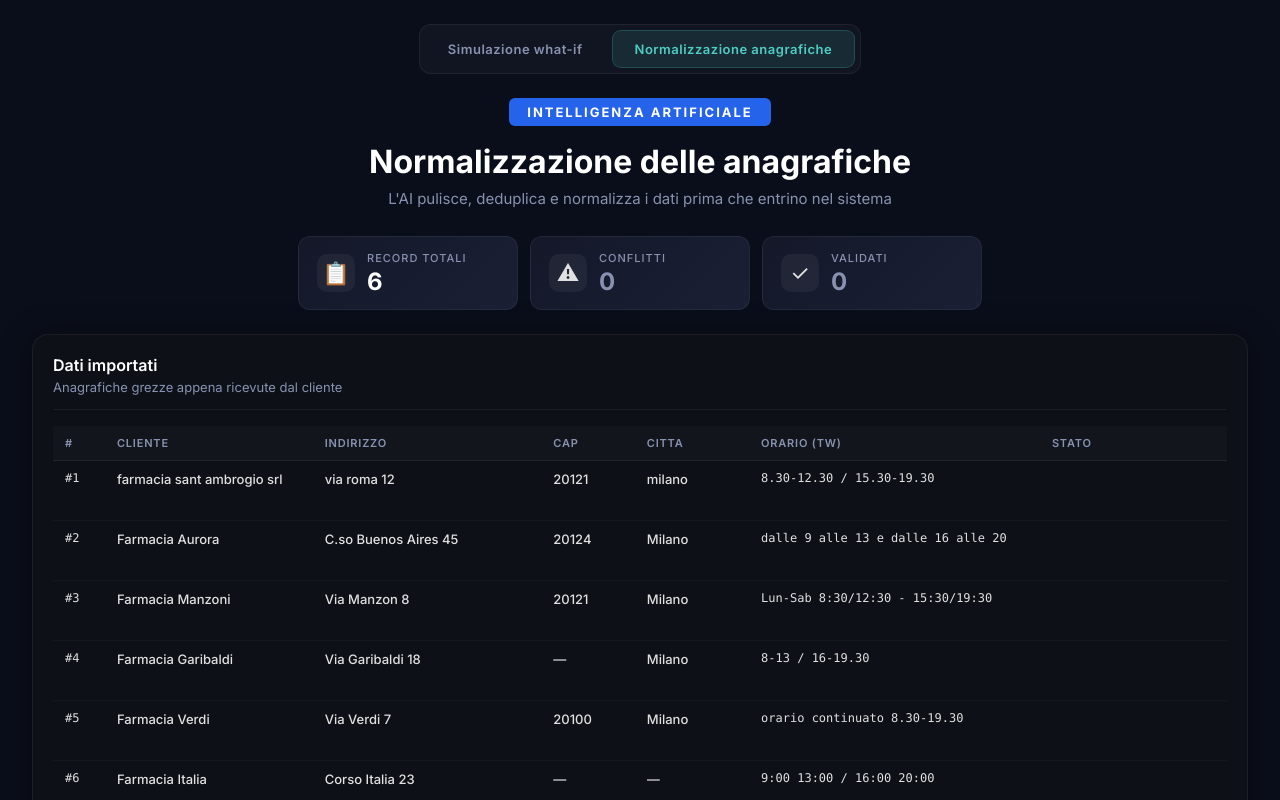
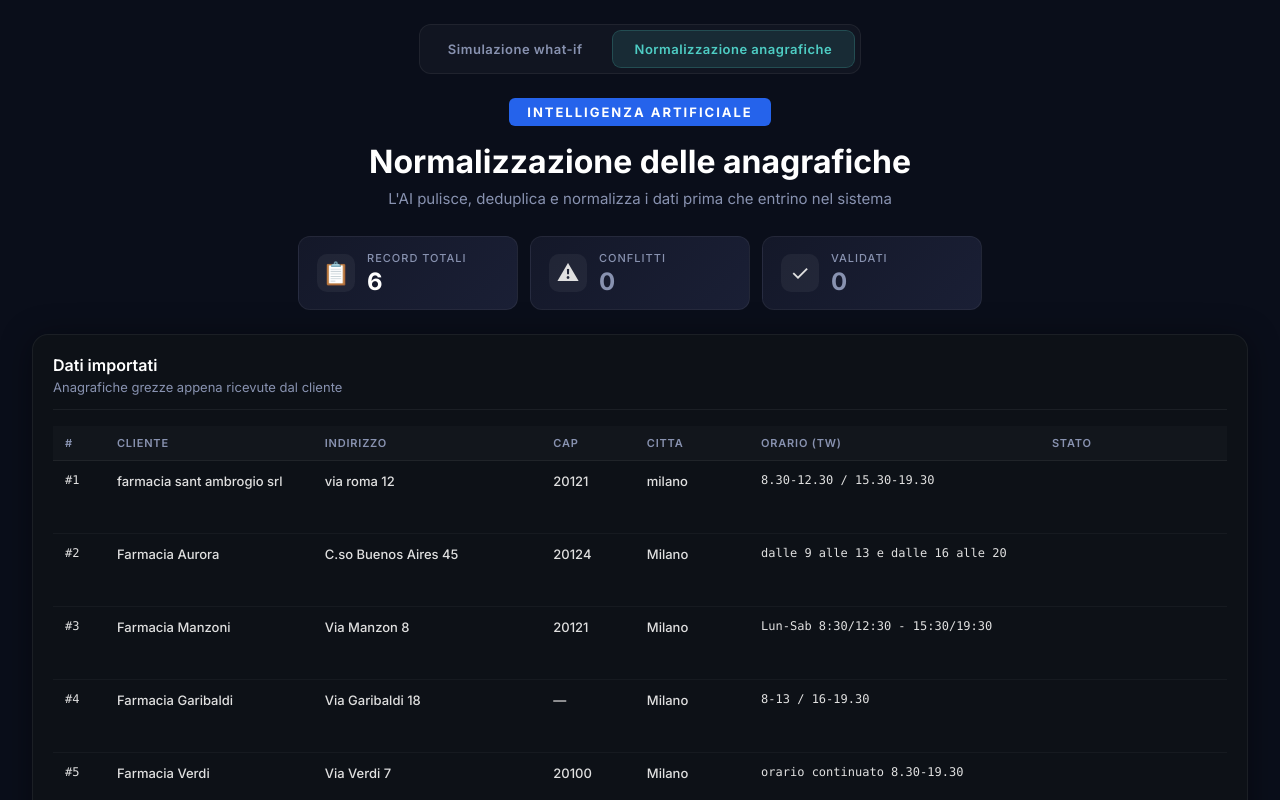
Before and after one commit to maupiredda/what-if-simulator, a React (Vite) app: page / in a window 1280 px wide. Both pictures are taken after a click on the button "Normalizzazione anagrafiche". Shown: the top 800 px of the page. Built offline with nearby package versions, Linux system fonts and the light colour scheme.

Commit message:
Wrap cell content in fixed-height div for consistent rows

```diff
--- a/src/AddressNormalization.jsx
+++ b/src/AddressNormalization.jsx
@@ -98,65 +98,85 @@ function RecordRow({ record, phase }) {
     rowClass += ' row-success'
   }
 
+  const cliSugg = suggestions?.find((s) => s.field === 'cliente')
+  const addrSugg = suggestions?.find((s) => s.field === 'indirizzo')
+  const capSugg = suggestions?.find((s) => s.field === 'cap')
+  const cittaSugg = suggestions?.find((s) => s.field === 'citta')
+  const twSugg = suggestions?.find((s) => s.field === 'tw')
+
   return (
     <tr className={rowClass}>
-      <td className="cell-id">#{record.id}</td>
+      <td className="cell-id">
+        <div className="cell-wrap">#{record.id}</div>
+      </td>
       <td>
+        <div className="cell-wrap">
           <div className="cell-main">{record.cliente}</div>
-        {suggestions?.find((s) => s.field === 'cliente') && (
+          {cliSugg && (
             <div className="suggestion">
-            <span className="from">{suggestions.find((s) => s.field === 'cliente').from}</span>
+              <span className="from">{cliSugg.from}</span>
               <span className="arrow">→</span>
-            <span className="to">{suggestions.find((s) => s.field === 'cliente').to}</span>
+              <span className="to">{cliSugg.to}</span>
             </div>
           )}
+        </div>
       </td>
       <td>
+        <div className="cell-wrap">
           <div className="cell-main">{record.indirizzo || '—'}</div>
-        {suggestions?.find((s) => s.field === 'indirizzo') && (
+          {addrSugg && (
             <div className="suggestion">
-            <span className="from">{suggestions.find((s) => s.field === 'indirizzo').from}</span>
+              <span className="from">{addrSugg.from}</span>
               <span className="arrow">→</span>
-            <span className="to">{suggestions.find((s) => s.field === 'indirizzo').to}</span>
+              <span className="to">{addrSugg.to}</span>
             </div>
           )}
+        </div>
       </td>
       <td>
+        <div className="cell-wrap">
           <div className="cell-main">{record.cap || '—'}</div>
-        {suggestions?.find((s) => s.field === 'cap') && (
+          {capSugg && (
             <div className="suggestion">
-            <span className="from">{suggestions.find((s) => s.field === 'cap').from}</span>
+              <span className="from">{capSugg.from}</span>
               <span className="arrow">→</span>
-            <span className="to">{suggestions.find((s) => s.field === 'cap').to}</span>
+              <span className="to">{capSugg.to}</span>
             </div>
           )}
+        </div>
       </td>
       <td>
+        <div className="cell-wrap">
           <div className="cell-main">{record.citta || '—'}</div>
-        {suggestions?.find((s) => s.field === 'citta') && (
+          {cittaSugg && (
             <div className="suggestion">
-            <span className="from">{suggestions.find((s) => s.field === 'citta').from}</span>
+              <span className="from">{cittaSugg.from}</span>
               <span className="arrow">→</span>
-            <span className="to">{suggestions.find((s) => s.field === 'citta').to}</span>
+              <span className="to">{cittaSugg.to}</span>
             </div>
           )}
+        </div>
       </td>
       <td className="cell-tw">
+        <div className="cell-wrap">
           <div className="cell-main mono">{record.tw || '—'}</div>
-        {suggestions?.find((s) => s.field === 'tw') && (
+          {twSugg && (
             <div className="suggestion">
-            <span className="from mono">{suggestions.find((s) => s.field === 'tw').from}</span>
+              <span className="from mono">{twSugg.from}</span>
               <span className="arrow">→</span>
-            <span className="to mono">{suggestions.find((s) => s.field === 'tw').to}</span>
+              <span className="to mono">{twSugg.to}</span>
             </div>
           )}
+        </div>
       </td>
       <td className="cell-status">
+        <div className="cell-wrap">
           <div className="badges-stack">
             {phase.showIssues &&
               issues.map((issue) => <IssueBadge key={issue} type={issue} />)}
             {phase.showFixes &&
               fixes.map((fix) => <FixBadge key={fix} type={fix} />)}
+          </div>
         </div>
       </td>
     </tr>
--- a/src/App.css
+++ b/src/App.css
@@ -467,13 +467,18 @@ body {
 }
 
 .records-table tbody td {
-  padding: 10px 12px;
+  padding: 0;
   border-bottom: 1px solid rgba(255, 255, 255, 0.04);
   vertical-align: top;
   color: #e0e0e0;
-  height: 60px;
+}
+
+.cell-wrap {
+  height: 72px;
+  padding: 12px;
   box-sizing: border-box;
   overflow: hidden;
+  display: block;
 }
 
 .record-row {
```
Also changed, not shown: 5 other files (tests, documents, lock files or other folders). Lines whose indentation alone changed are shown as unchanged.
